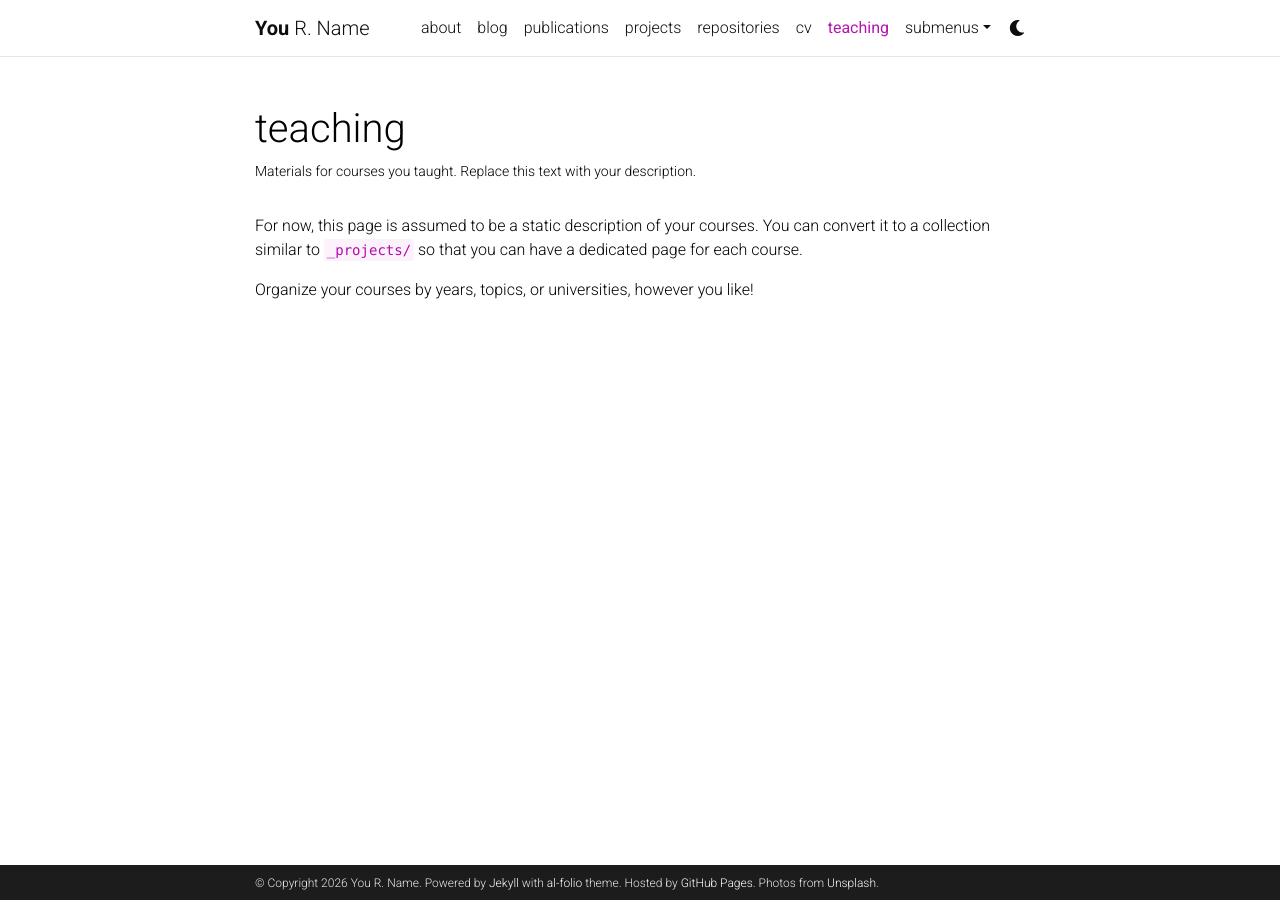
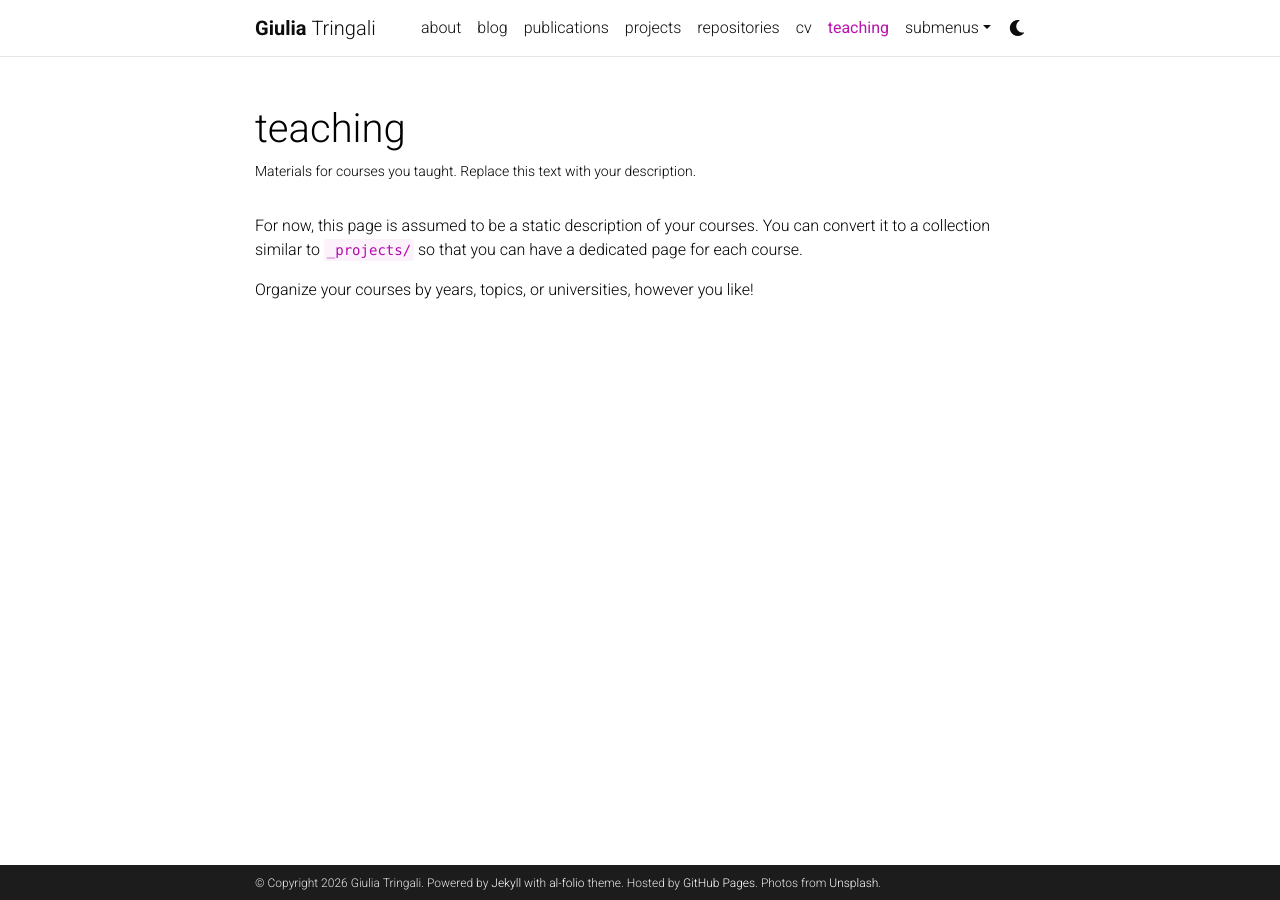
Before and after one commit to giuliatringali/giulia_tringali, a Jekyll site: the page built from _pages/teaching.md, in a window 1280 px wide. Built offline with Jekyll 4.4.1, drawn with Linux system fonts in a browser that asks for light colours; comment, search, counter and statistics services are not loaded; a style sheet for code colours, icons or effects is not loaded.

Commit message:
Update personal information in _config.yml

```diff
--- a/_config.yml
+++ b/_config.yml
@@ -3,10 +3,10 @@
 # -----------------------------------------------------------------------------
 
 title: blank # the website title (if blank, full name will be used instead)
-first_name: You
-middle_name: R.
-last_name: Name
-email: you@example.com
+first_name: Giulia
+middle_name:
+last_name: Tringali
+email: giulia.tringali18@gmail.com
 description: > # the ">" symbol means to ignore newlines until "footer_text:"
   A simple, whitespace theme for academics. Based on [*folio](https://github.com/bogoli/-folio) design.
 footer_text: >
@@ -18,8 +18,8 @@
 lang: en # the language of your site (for example: en, fr, cn, ru, etc.)
 icon: ⚛️  # the emoji used as the favicon (alternatively, provide image name in /assets/img/)
 
-url: https://al-folio.github.io # the base hostname & protocol for your site
-baseurl: # the subpath of your site, e.g. /blog/
+url: https://giuliatringali.github.io # the base hostname & protocol for your site
+baseurl: /giulia_tringali
 last_updated: false # set to true if you want to display last updated in the footer
 impressum_path:  # set to path to include impressum link in the footer, use the same path as permalink in a page, helps to conform with EU GDPR
 
```
